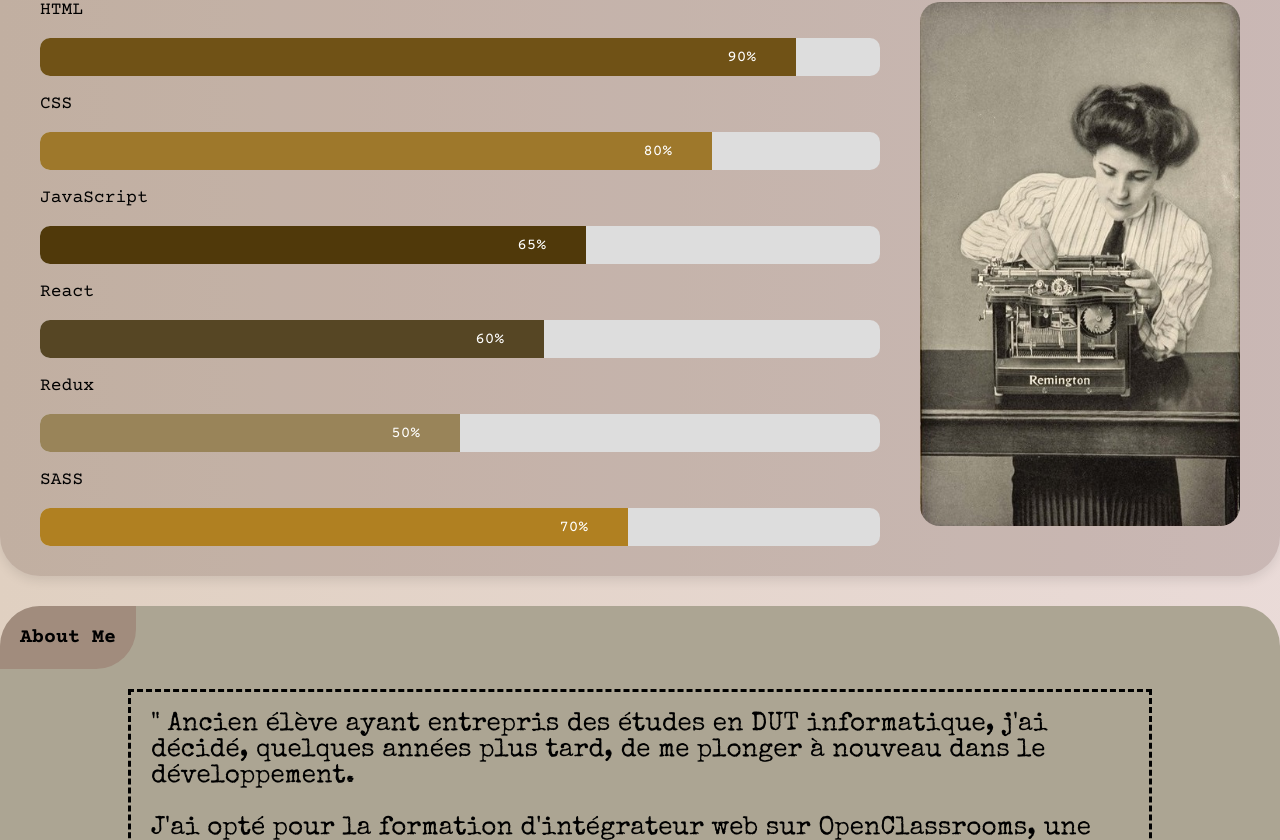
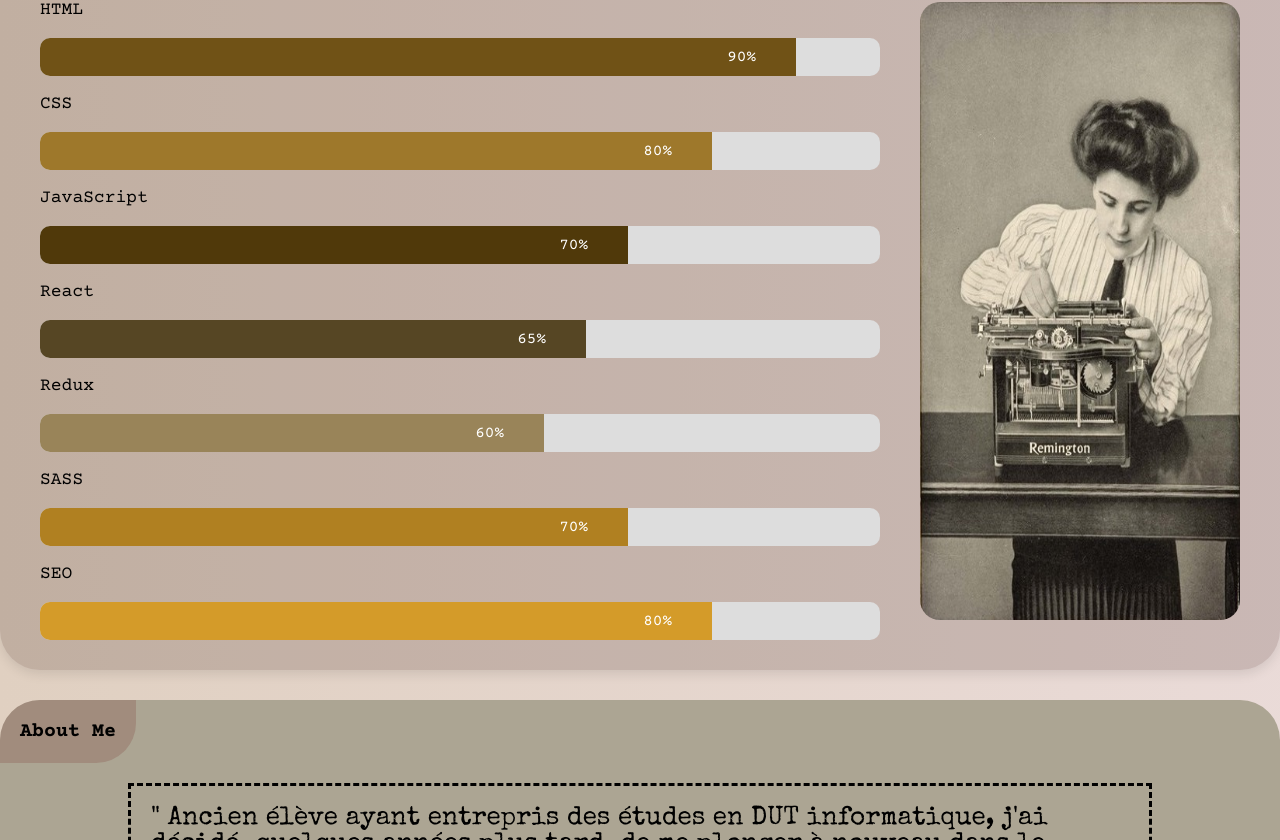
Before and after one commit to ErwanRob/my_portfolio, a React (Create React App) app: page / in a window 1280 px wide. Shown: the part 2300-3140 px from the top of the page. Built offline with nearby package versions, Linux system fonts and the light colour scheme.

Commit message:
Added descriptions of projects and SEO as skill Specification : Added tags in last commit

```diff
--- a/src/components/bookCard.jsx
+++ b/src/components/bookCard.jsx
@@ -132,10 +132,7 @@ function BookCard({
           </button>
         </div>
         <p className="modal__carousel-description">
-          File script : {description} Lorem ipsum dolor sit amet consectetur
-          adipisicing elit. Praesentium earum ullam repudiandae quia aliquam
-          illo iure consectetur perferendis rerum accusantium eum, hic nihil
-          explicabo sunt dolore sed et. Eligendi, voluptates?
+          File script : {description}
         </p>
         <div className="modal__link">
           <a className="modal__link-gitLink" href={gitHubLink}>
--- a/src/components/skills.jsx
+++ b/src/components/skills.jsx
@@ -12,19 +12,23 @@ function Skills() {
         </div>
         <p className="skills-title">JavaScript</p>
         <div className="skills__container">
-          <div className="skills__container-item --js">65%</div>
+          <div className="skills__container-item --js">70%</div>
         </div>
         <p className="skills-title">React</p>
         <div className="skills__container">
-          <div className="skills__container-item --react">60%</div>
+          <div className="skills__container-item --react">65%</div>
         </div>
         <p className="skills-title">Redux</p>
         <div className="skills__container">
-          <div className="skills__container-item --redux">50%</div>
+          <div className="skills__container-item --redux">60%</div>
         </div>
         <p className="skills-title">SASS</p>
         <div className="skills__container">
           <div className="skills__container-item --sass">70%</div>
+        </div>
+        <p className="skills-title">SEO</p>
+        <div className="skills__container">
+          <div className="skills__container-item --seo">80%</div>
         </div>
       </div>
       <div className="skills-Two">
--- a/src/datas/projectData.json
+++ b/src/datas/projectData.json
@@ -2,9 +2,9 @@
   {
     "id": "1",
     "title": "OhMyFood",
-    "byline": "This project aimed to recreate the interface of a a new kind of restaurant",
-    "tags": ["HTML", "CSS", "JAVASCRIPT"],
-    "description": "This project aimed to recreate the interface of a a new kind of restaurant This project aimed to recreate the interface of a a new kind of restaurantThis project aimed to recreate the interface of a a new kind of restaurantThis project aimed to recreate the interface of a a new kind of restaurantThis project aimed to recreate the interface of a a new kind of restaurantThis project aimed to recreate the interface of a a new kind of restaurant",
+    "byline": "First project with SASS",
+    "tags": ["HTML", "CSS", "SASS"],
+    "description": "This project aimed to recreate the interface of a a new kind of restaurant I was asked to develop with SASS and implement alot of animations. This was a really good learning project. I discorvered Keyframes, BEM structure, SASS.",
     "image": "./OhMyImage/titleOhMy.png",
     "carouselImg": ["./OhMyImage/1.png", "./OhMyImage/2.png"],
     "gitHubLink": "https://erwanrob.github.io/Project_4_OhMyFood/"
@@ -14,7 +14,7 @@
     "title": "Sophie Bluel",
     "byline": "My first project working with an API for user login and data fetching",
     "tags": ["HTML", "CSS", "JAVASCRIPT"],
-    "description": "This project make me learn about login in javascript, and how to use an API and its endpoints",
+    "description": "It was the first time I truly developped using JavaScript. This project made me learn about login functionalities, how to use an API and its endpoints. It was really entertaining, I learned how to manage a single page animation and how to handle data update without a page refresh",
     "image": "./SBImage/titleSB.png",
     "carouselImg": [
       "./SBImage/SB1.png",
@@ -27,7 +27,7 @@
   {
     "id": "3",
     "title": "Nina Carducci",
-    "byline": "Nina CarducciNina CarducciNina CarducciNina Carducci",
+    "byline": "Optimisation Project",
     "tags": [
       "HTML",
       "CSS",
@@ -41,7 +41,7 @@
       "Lighthouse",
       "Wave"
     ],
-    "description": "First Project",
+    "description": "In this project, I learned about SEO - Search Engine Optimisation. I discovered and used alot of new tools, that I did not know about. All these tools have one goal : make sure your website will be seen. SEO is a webist optimisation for referencing and is composed of alot of different aspect, aspect that I studied in order to make a proper marketing website for example",
     "image": "./NinaImage/titleNina.png",
     "carouselImg": [
       "./NinaImage/Nina1.png",
@@ -53,9 +53,9 @@
   {
     "id": "4",
     "title": "Kasa",
-    "byline": "",
-    "tags": ["HTML", "CSS", "SASS", "JAVASCRIPT"],
-    "description": "Kasa was my first React project.",
+    "byline": "Kasa was my first React project.",
+    "tags": ["HTML", "CSS", "SASS", "JAVASCRIPT", "REACT"],
+    "description": "Kasa was my first React project. With this project I dived into the React world, learned about reusable components. I am, to this day still, learning a great deal about React and all its surrounding. For example, another project i'm working on is making me learn about React Redux and its toolkits.",
     "image": "./KasaImage/Kasatitle.png",
     "carouselImg": [
       "./KasaImage/Kasa1.png",
--- a/src/style/sass/components/_cube.scss
+++ b/src/style/sass/components/_cube.scss
@@ -81,6 +81,7 @@
       text-overflow: ellipsis;
       white-space: nowrap;
       padding: 10px;
+      text-align: center;
     }
     &-tagList {
       height: auto;
--- a/src/style/sass/components/_skills.scss
+++ b/src/style/sass/components/_skills.scss
@@ -50,15 +50,15 @@
   background-color: #9e782b;
 }
 .--js {
-  width: 65%;
+  width: 70%;
   background-color: #50390a;
 }
 .--react {
-  width: 60%;
+  width: 65%;
   background-color: #564624;
 }
 .--redux {
-  width: 50%;
+  width: 60%;
   background-color: #998459;
 }
 
@@ -66,3 +66,8 @@
   width: 70%;
   background-color: #b08021;
 }
+
+.--seo {
+  width: 80%;
+  background-color: #d49b29;
+}
--- a/src/style/style.css
+++ b/src/style/style.css
@@ -389,23 +389,28 @@ button:hover {
 }
 
 .--js {
-  width: 65%;
+  width: 70%;
   background-color: #50390a;
 }
 
 .--react {
-  width: 60%;
+  width: 65%;
   background-color: #564624;
 }
 
 .--redux {
-  width: 50%;
+  width: 60%;
   background-color: #998459;
 }
 
 .--sass {
   width: 70%;
   background-color: #b08021;
+}
+
+.--seo {
+  width: 80%;
+  background-color: #d49b29;
 }
 
 .cube {
@@ -505,6 +510,7 @@ button:hover {
   text-overflow: ellipsis;
   white-space: nowrap;
   padding: 10px;
+  text-align: center;
 }
 .cube__faceTwo-tagList {
   height: auto;
```
Also changed, not shown: 1 other file (tests, documents, lock files or other folders).
